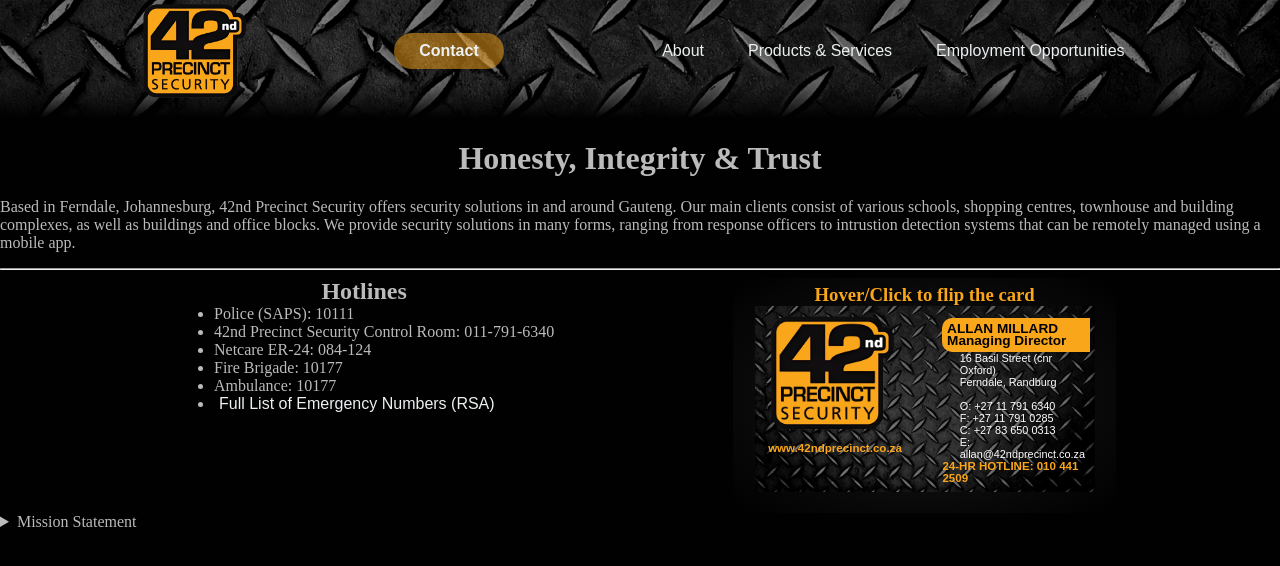
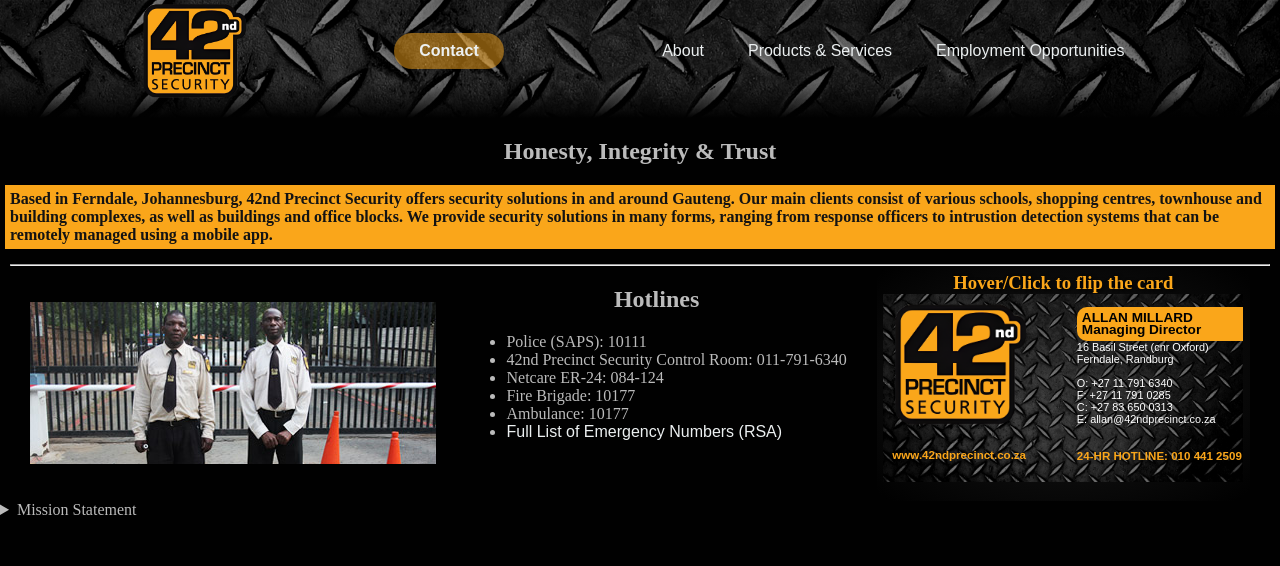
Before and after one commit to Ryan-Millard/WEDE5020-POE, a plain HTML site: page home.html in a window 1280 px wide. Drawn offline with Linux system fonts and the light colour scheme.

Commit message:
Updated some default styles

```diff
--- a/css/business-card-flip.css
+++ b/css/business-card-flip.css
@@ -136,6 +136,7 @@
 	}
 
 	.business-card-front-footer {
+		color: #FAA61A;
 		font-size: 85%;
 	}
 }
@@ -172,8 +173,10 @@
 }
 #right-business-card-front-body {
 	overflow: hidden;
-
 	padding-right: 0;
+}
+#right-business-card-front-body ul {
+	padding-bottom: 13px;
 }
 #left-business-card-front-body {
 	overflow: hidden;
@@ -198,7 +201,10 @@
 }
 
 .business-card-front-contact-details ul {
+	margin: 0;
 	list-style-type: none;
 	padding: 0;
-	padding-left: 5%;
 }
+.business-card-front-contact-details ul {
+	margin: 0;
+}
--- a/css/default-styles.css
+++ b/css/default-styles.css
@@ -3,6 +3,19 @@
 	padding: 0;
 	margin: 0;
 	color: #BBBBBB;
+}
+
+hr {
+    margin: 0 10px;
+    margin-top: 15px;
+}
+
+article p {
+	background-color: #FAA61A;
+	color: #131313;
+	font-weight: bold;
+	padding: 5px;
+	margin: 5px;
 }
 
 h1, h2, h3, h4, h5, h6 {
@@ -14,8 +27,12 @@
 	flex-wrap: wrap;
 	justify-content: space-evenly;
 }
+.multi-elements-per-line > img {
+	max-height: 162px;
+	margin: auto 0;
+}
 @media screen and (min-width: 450px) {
-	.multi-elements-per-line * {
+	.multi-elements-per-line:after {
 		margin: 0 5px;
 	}
 }
--- a/home.html
+++ b/home.html
@@ -24,6 +24,8 @@
 		</header>
 		<!-- Navbar -->
 
+		<!-- Introduction -->
+		<article>
 			<h1>Honesty, Integrity & Trust</h1>
 			<p>
 			Based in Ferndale, Johannesburg, 42nd Precinct Security offers security
@@ -33,10 +35,14 @@
 			response officers to intrustion detection systems that can be remotely
 			managed using a mobile app.
 			</p>
+		</article>
+		<!-- Introduction -->
 
 		<hr>
 
 		<div class="multi-elements-per-line">
+			<img src="resources/security-officers_rand-park-high.jpg" alt="">
+
 			<!-- Hotlines -->
 			<div class="hotlines-wrapper">
 				<h2>Hotlines</h2>
@@ -123,7 +129,6 @@
 				</div>
 			</div>
 			<!-- Business card -->
-
 		</div>
 
 		<!-- Mission Statement -->
```
Also changed, not shown: resources/security-officers_rand-park-high.jpg (added). Lines whose indentation alone changed are shown as unchanged.
